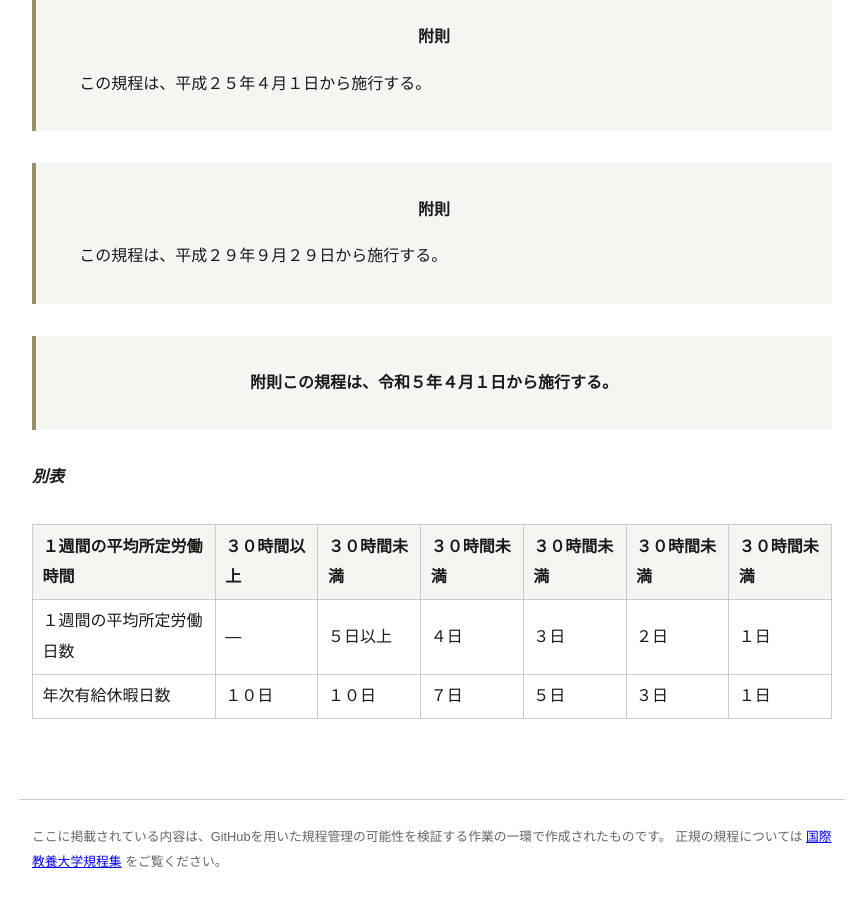
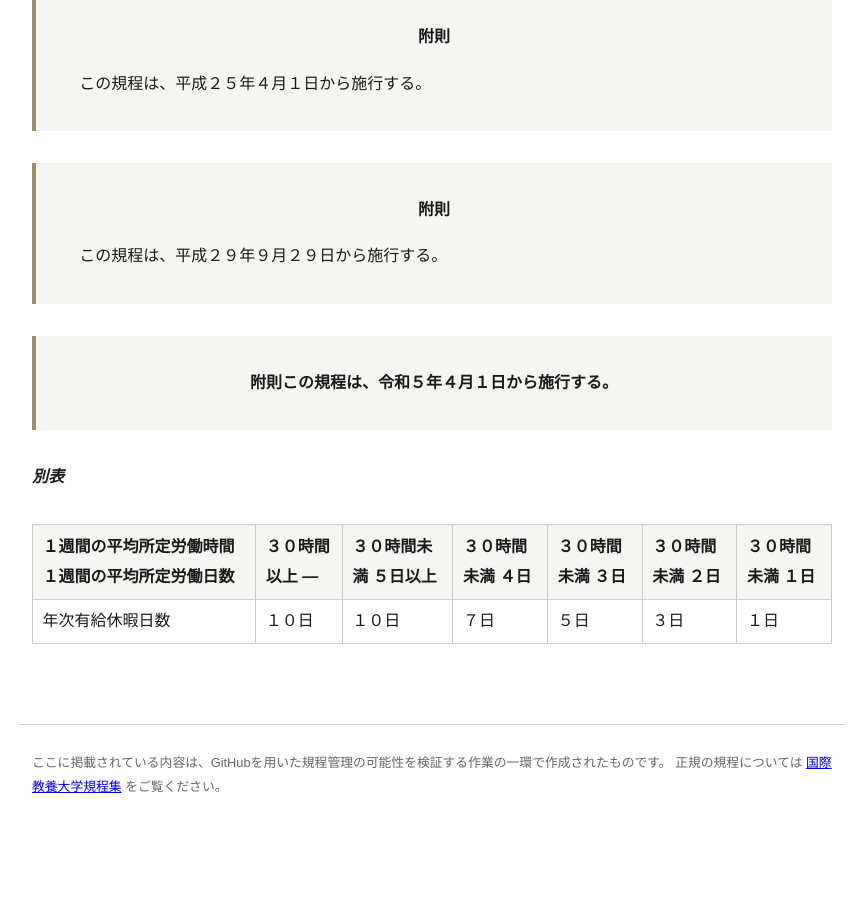
Before and after one commit to akita-international-university/kitei-test, a Jekyll site: the page built from _rules/国際教養大学における短時間労働者就業規程.md, in a window 1280 px wide and 900 px high, scrolled down 5145 px. Shown: the whole window, without its empty margins (208-1071 px from the left). Built offline with Jekyll 4.4.1, drawn with Linux system fonts in a browser that asks for light colours; after the commit the page ends 5970 px from its top, so only the background shows below that.

Commit message:
convert2markdown の再実行により陳腐化していた2件を再生成
`poetry run convert2markdown` を全件に対して実行し、コミット済みMarkdownと
現行の変換ロジックとの差分を解消した。

対象は以下の2件で、いずれも issue #9 で導入された TABLE_HEADER_ROWS_OVERRIDE
（年次有給休暇の比例付与表について見出し行数を2と明示する指定）が、
コミット済みMarkdownに反映されていなかったことによる差分である。

- 国際教養大学における短時間労働者就業規程
- 国際教養大学非常勤教員就業規程

Markdownの表は見出し行を1つしか持てないため、2行の見出しは空白区切りで
連結された1行に畳まれる。verifyconversion による検証では内容欠落0件であり、
表の情報は保たれている。

Co-Authored-By: Claude Opus 5 <noreply@anthropic.com>

```diff
--- a/_rules/国際教養大学における短時間労働者就業規程.md
+++ b/_rules/国際教養大学における短時間労働者就業規程.md
@@ -281,9 +281,8 @@ rule_number: 規程第４２号
 
 <div class="table-wrapper" markdown="1">
 
-| １週間の平均所定労働時間 | ３０時間以上 | ３０時間未満 | ３０時間未満 | ３０時間未満 | ３０時間未満 | ３０時間未満 |
-| ------------------------ | ------------ | ------------ | ------------ | ------------ | ------------ | ------------ |
-| １週間の平均所定労働日数 | ―            | ５日以上     | ４日         | ３日         | ２日         | １日         |
-| 年次有給休暇日数         | １０日       | １０日       | ７日         | ５日         | ３日         | １日         |
+| １週間の平均所定労働時間 １週間の平均所定労働日数 | ３０時間以上 ― | ３０時間未満 ５日以上 | ３０時間未満 ４日 | ３０時間未満 ３日 | ３０時間未満 ２日 | ３０時間未満 １日 |
+| ------------------------------------------------- | -------------- | --------------------- | ----------------- | ----------------- | ----------------- | ----------------- |
+| 年次有給休暇日数                                  | １０日         | １０日                | ７日              | ５日              | ３日              | １日              |
 
 </div>
```
Also changed, not shown: _rules/国際教養大学非常勤教員就業規程.md (+3 -4 lines).
